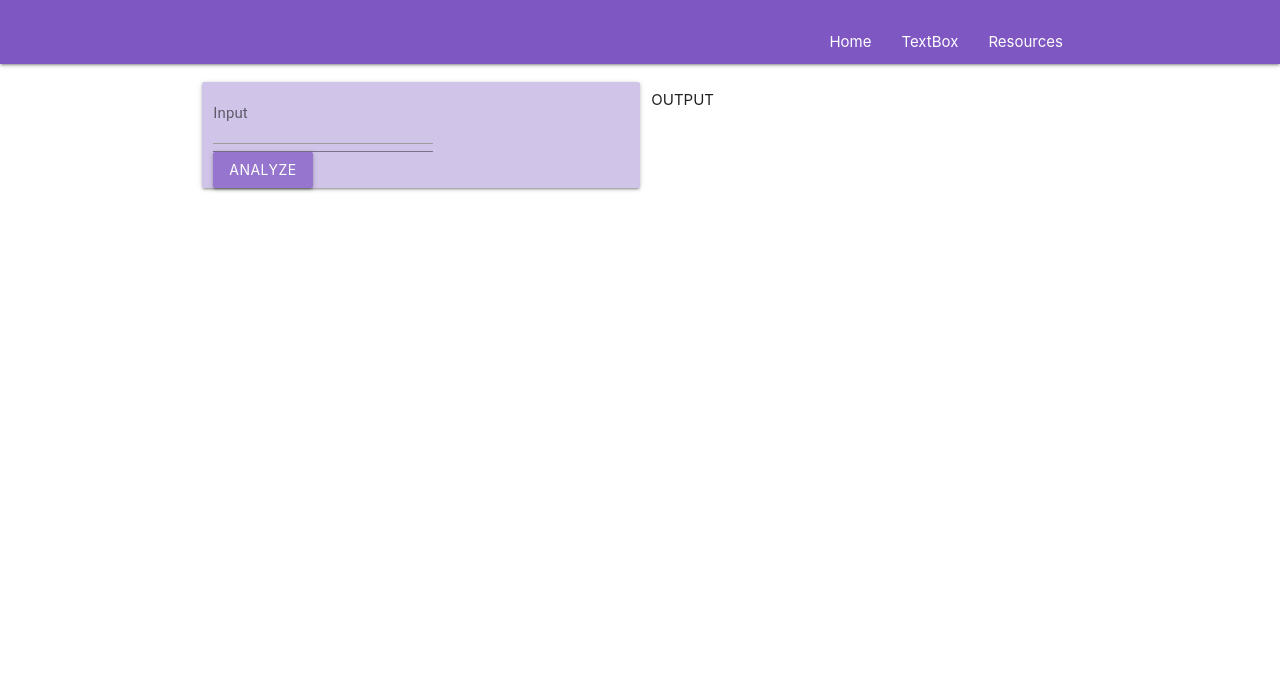
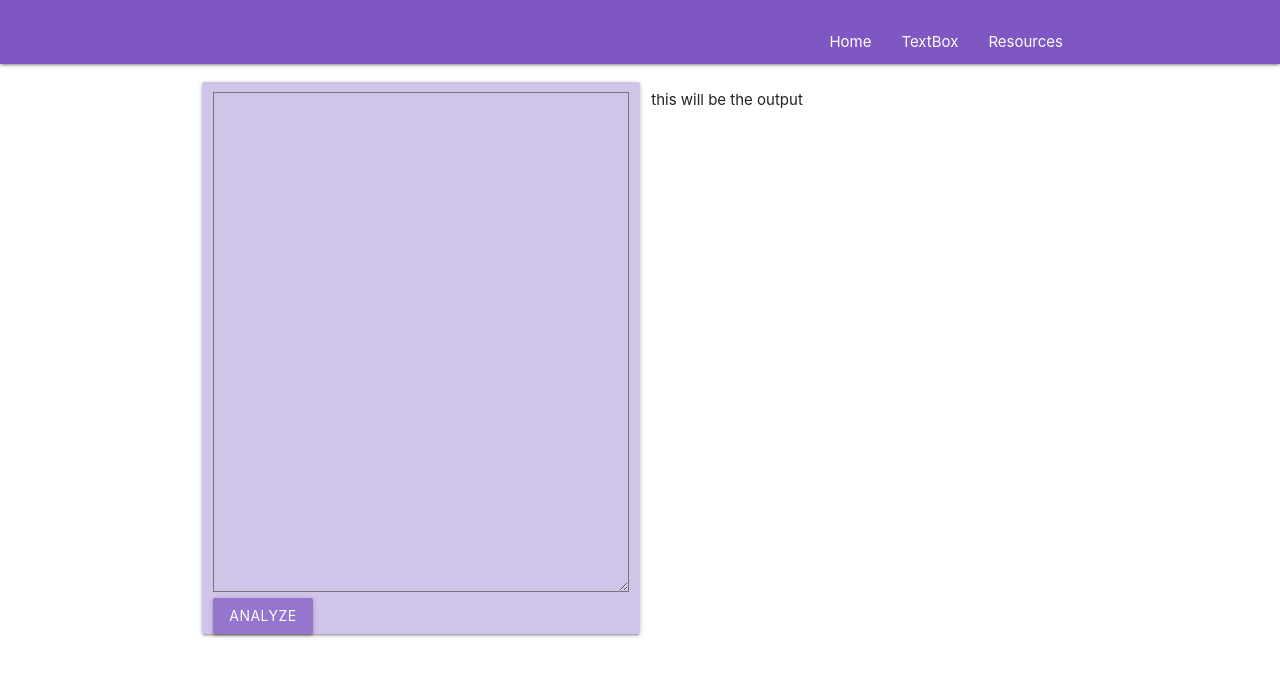
Before and after one commit to jmoens/assertify, a React (Create React App) app: page /translator in a window 1280 px wide. Shown: the top 676 px of the page. Built offline with nearby package versions, Linux system fonts and the light colour scheme.

Commit message:
textbox sizing

```diff
--- a/src/components/Styles.css
+++ b/src/components/Styles.css
@@ -7,3 +7,17 @@
 .container{
     padding: 10px;
 }
+
+.textarea{
+    margin-top: 10px;
+    height: 500px;
+}
+
+.backgroundPurple{
+}
+.purple{
+
+}
+.lightPurple{
+
+}
--- a/src/components/TextPage.js
+++ b/src/components/TextPage.js
@@ -1,12 +1,10 @@
 import React, { Component } from 'react';
-import FormControl from '@material-ui/core/FormControl';
-import Input from '@material-ui/core/Input';
-import InputLabel from '@material-ui/core/InputLabel';
 import './Styles.css'
 
 class TextPage extends Component {
     state ={
-        entry: ""
+        entry: "",
+        output:"this will be the output"
     }
 
     onChange = (e) => {
@@ -25,17 +23,12 @@ class TextPage extends Component {
         return(
             <div className="container row">
                 <div className="card col s6 deep-purple lighten-4">
-                <form noValidate autoComplete="off" onSubmit={this.onSubmit}>
-                    <FormControl>
-                        <InputLabel htmlFor="component-simple">Input</InputLabel>
-                        <Input id="component-simple" value={this.state.entry} onChange={this.onChange} onSubmit={this.onSubmit}/>
-                    </FormControl>
-                </form>
+                <textarea className="textarea" onChange={this.onChange} onSubmit={this.onSubmit} />
                 <a className="waves-effect btn deep-purple lighten-2 waves-light" onClick={this.onSubmit}>Analyze</a>
                 </div>
                 <div className="col s6">
                 <p>
-                    OUTPUT
+                    {this.state.output}
                 </p>
                 </div>
             </div>
```
